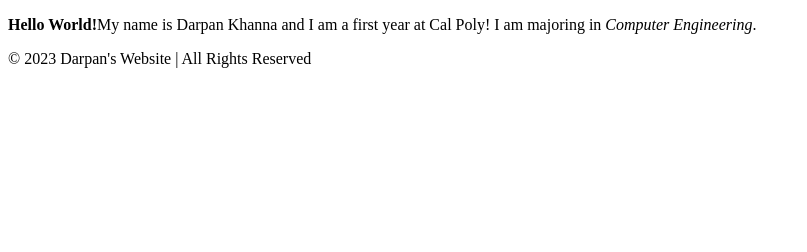
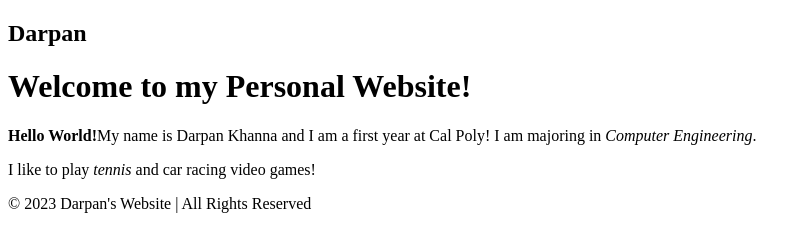
Before and after one commit to darpank23/darpank23.github.io, a plain HTML site: page index.html in a window 1280 px wide. Shown: the whole page, without its empty margins (0-807 px from the left). Drawn offline with Linux system fonts and the light colour scheme.

Commit message:
added content following instructions up to Lab 21

```diff
--- a/index.html
+++ b/index.html
@@ -4,10 +4,23 @@
         <title>Darpan's Website</title>
     </head>
     <body>
-        <nav></nav>
+        <nav class="navbar">
+            <h1 class="logo">Darpan</h1>
+        </nav>
         <main>
-            <p><strong>Hello World!</strong>My name is Darpan Khanna and I am a first year at Cal Poly! I am majoring in <em>Computer Engineering</em>.</p>
+            <h1 class="index">Welcome to my Personal Website!</h1>
+            <div class="about">
+                <div class="about-image"></div>
+                <div class="about-text">
+                    <p>
+                        <strong>Hello World!</strong>My name is Darpan Khanna and I am a first year at Cal Poly! I am majoring in <em>Computer Engineering</em>.
+                    </p>
+                    <p>
+                        I like to play <em>tennis</em> and car racing video games!
+                    </p>
+                </div>
+            </div>
         </main>
-        <footer>© 2023 Darpan's Website | All Rights Reserved</footer>
+        <footer class="footer">© 2023 Darpan's Website | All Rights Reserved</footer>
     </body>
 </html>
```
